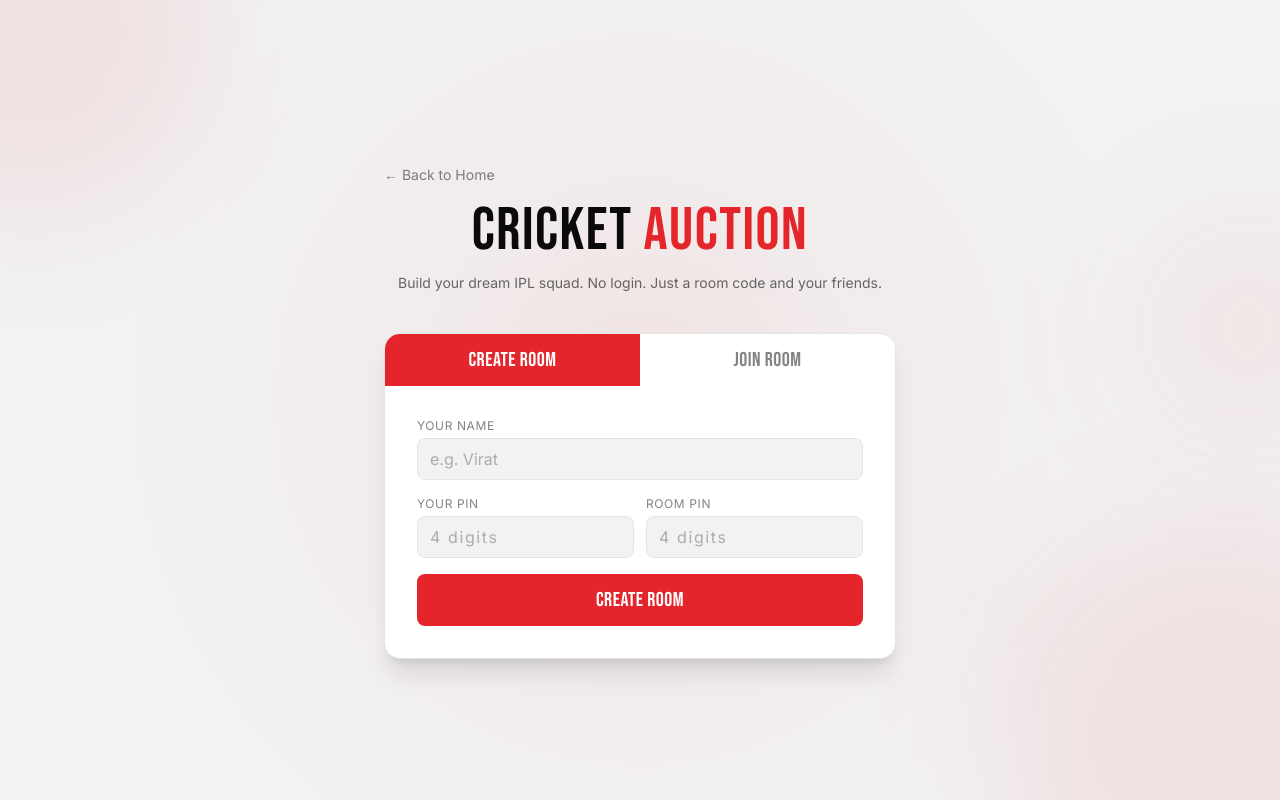
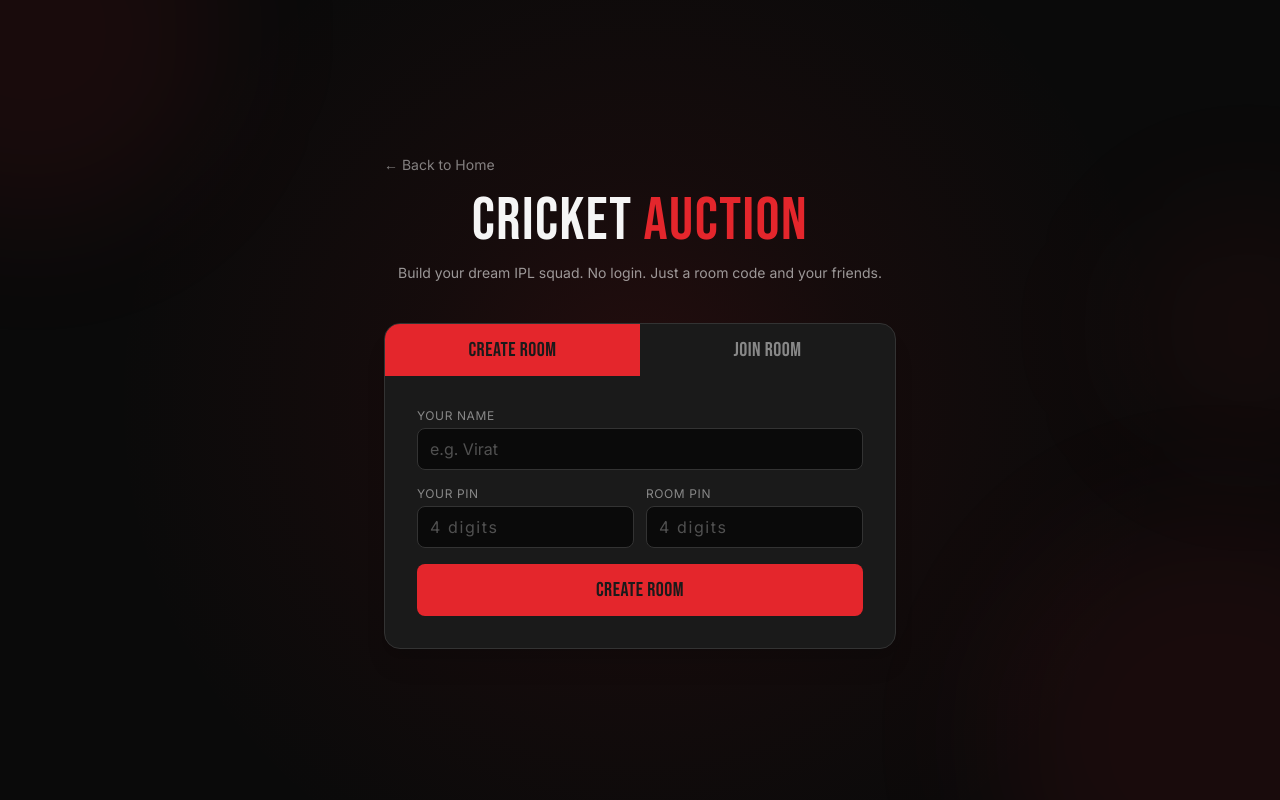
Before and after one commit to Sriram-Kommmana/ipl-auction-game, a React (Vite) app in the folder apps/web/: page / in a window 1280 px wide. Built offline with nearby package versions, Linux system fonts and the light colour scheme; no server answers.

Commit message:
fix: update color scheme to dark neobrutalist palette and adjust background gradients

```diff
--- a/apps/web/src/index.css
+++ b/apps/web/src/index.css
@@ -2,14 +2,19 @@
 @import "tailwindcss";
 
 @theme {
-  /* Matches the landing page: light background, black text, red accents.
-     Two reds mirror the landing hero — coral for headline/highlight text,
-     deep red for CTAs and high-emphasis panels. */
-  --color-ink: #0A0A0A;
-  --color-charcoal: #1F1F1F;
-  --color-paper: #FFFFFF;
-  --color-mist: #F2F2F2;
-  --color-line: #E5E5E5;
+  /* Dark neobrutalist palette. Same token names as before — every
+     component's existing bg-X/text-Y pairing is preserved, only which
+     end is "light" vs "dark" has flipped, so no component files need
+     to change at all.
+
+     Old:  mist(light bg) / paper(white card) / ink(dark text)
+     New:  mist(dark bg)  / paper(dark card)   / ink(light text)
+  */
+  --color-mist: #0A0A0A;      /* page background — was light grey, now near-black */
+  --color-paper: #1A1A1A;     /* card/panel surface — was white, now dark elevated surface */
+  --color-charcoal: #000000;  /* PlayerCard's special deeper accent — pure black, darker than paper */
+  --color-ink: #F5F5F5;       /* primary text — was near-black, now soft white */
+  --color-line: #333333;      /* borders — was light grey, now visible against dark bg */
 
   --color-coral: #FF4D4D;
   --color-brand-red: #E4262C;
--- a/apps/web/src/pages/Home.jsx
+++ b/apps/web/src/pages/Home.jsx
@@ -30,11 +30,11 @@
     background: `
       radial-gradient(
         circle at center,
-        rgba(228, 38, 44, 0.08) 0%,
-        rgba(228, 38, 44, 0.03) 30%,
+        rgba(228, 38, 44, 0.12) 0%,
+        rgba(228, 38, 44, 0.05) 30%,
         transparent 70%
       ),
-      #F2F2F2
+      var(--color-mist)
     `,
   }
 
@@ -97,7 +97,7 @@
       <div className="pointer-events-none absolute top-1/4 -right-24 h-64 w-64 rounded-full bg-brand-red/5 blur-3xl" />
 
       {/* Content */}
-      <div className="relative z-10 w-full max-w-lg mt-5">
+      <div className="relative z-10 w-full max-w-lg">
         <a
           href={import.meta.env.VITE_LANDING_URL}
           className="inline-block text-sm text-ink/50 hover:text-brand-red transition-colors mb-4"
```
